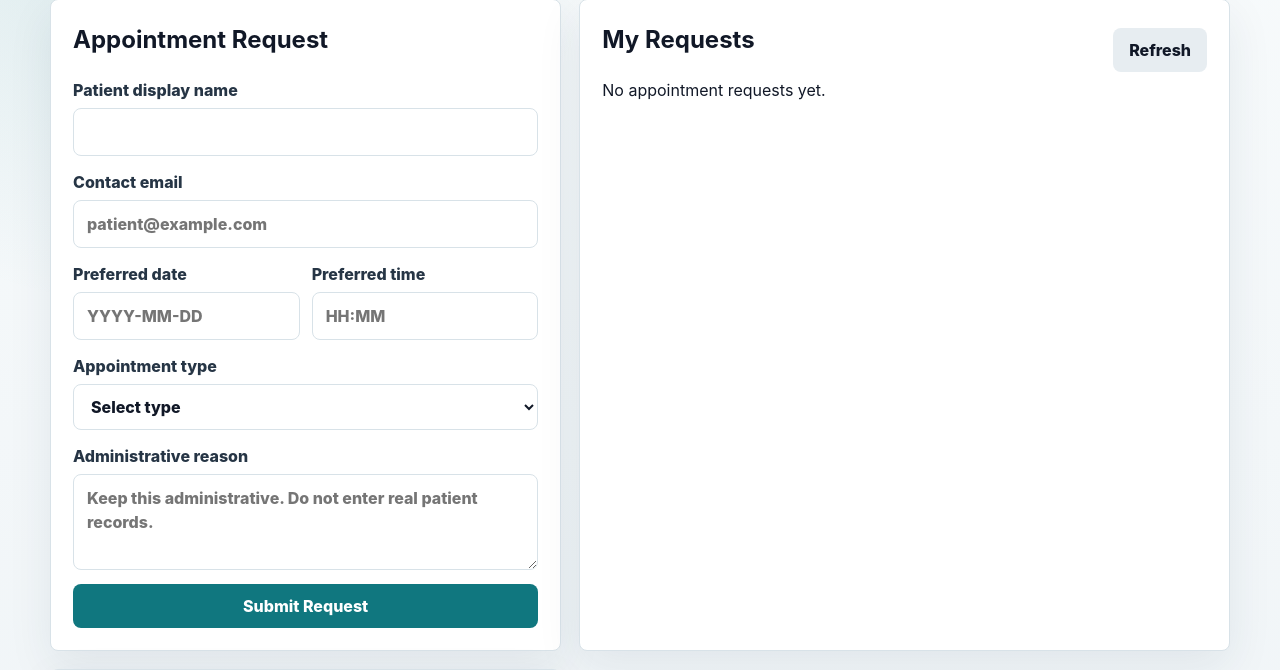
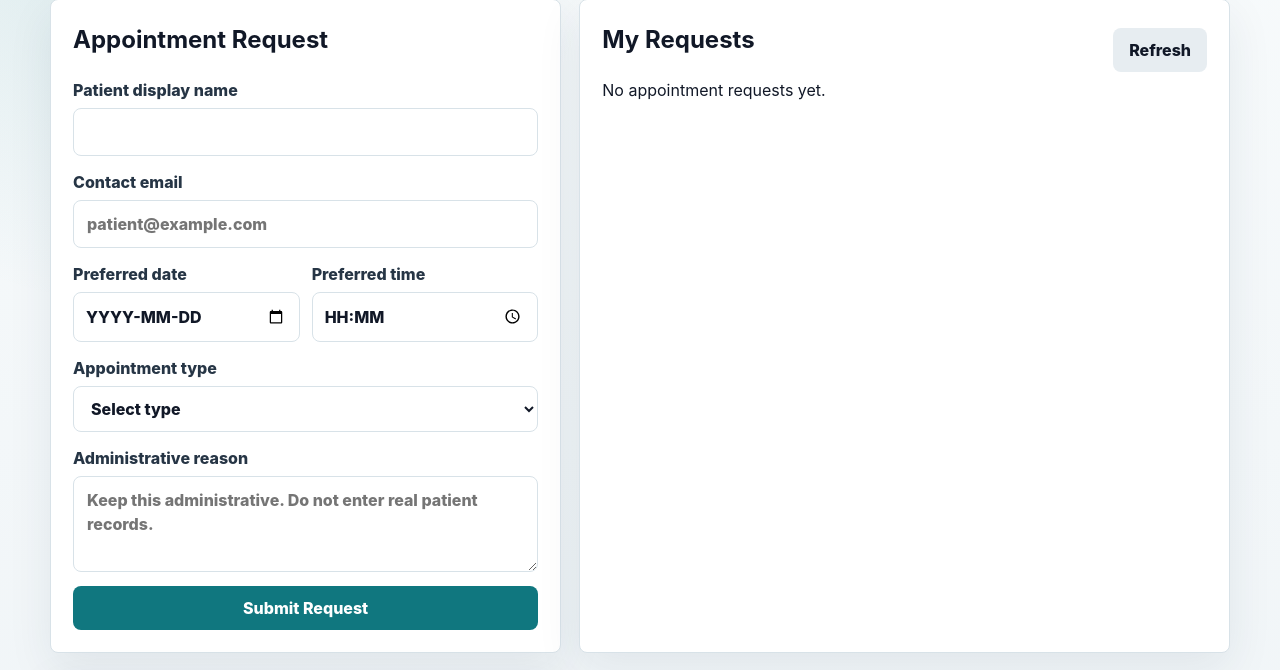
Before and after one commit to XGS61/DTS114, a Flask app: template Task2/clinic_app/templates/patient.html in a window 1280 px wide. Shown: the part 227-897 px from the top of the page. Run offline with Flask 3, Linux system fonts and the light colour scheme; the template is opened without the code that fills it, so the values that code supplies are empty.

Commit message:
Restore native date picker with English placeholder

```diff
--- a/Task2/clinic_app/static/app.js
+++ b/Task2/clinic_app/static/app.js
@@ -10,6 +10,19 @@ const pendingMetric = document.querySelector("#pendingMetric");
 const confirmedMetric = document.querySelector("#confirmedMetric");
 const cancelledMetric = document.querySelector("#cancelledMetric");
 const conflictMetric = document.querySelector("#conflictMetric");
+const nativePickerShells = document.querySelectorAll("[data-native-picker]");
+
+function syncNativePickerPlaceholder(shell) {
+  const input = shell.querySelector("input");
+  shell.classList.toggle("is-empty", !input.value);
+}
+
+nativePickerShells.forEach((shell) => {
+  const input = shell.querySelector("input");
+  syncNativePickerPlaceholder(shell);
+  input.addEventListener("input", () => syncNativePickerPlaceholder(shell));
+  input.addEventListener("change", () => syncNativePickerPlaceholder(shell));
+});
 
 async function api(path, options = {}) {
   const response = await fetch(path, {
--- a/Task2/clinic_app/static/styles.css
+++ b/Task2/clinic_app/static/styles.css
@@ -103,6 +103,50 @@ select:focus,
 textarea:focus {
   outline: 3px solid rgba(16, 119, 127, 0.18);
   border-color: var(--primary);
+}
+
+.native-picker-shell {
+  position: relative;
+  display: block;
+}
+
+.native-picker-shell::before {
+  content: attr(data-placeholder);
+  position: absolute;
+  left: 13px;
+  top: 50%;
+  transform: translateY(-50%);
+  color: var(--ink);
+  font-weight: 800;
+  pointer-events: none;
+  opacity: 0;
+  z-index: 1;
+}
+
+.native-picker-shell.is-empty::before {
+  opacity: 1;
+}
+
+.native-picker-shell input {
+  min-height: 46px;
+  position: relative;
+}
+
+.native-picker-shell.is-empty input,
+.native-picker-shell.is-empty input::-webkit-datetime-edit,
+.native-picker-shell.is-empty input::-webkit-date-and-time-value {
+  color: transparent;
+}
+
+.native-picker-shell input::-webkit-calendar-picker-indicator {
+  cursor: pointer;
+}
+
+.native-picker-shell input:not(:placeholder-shown),
+.native-picker-shell:not(.is-empty) input,
+.native-picker-shell:not(.is-empty) input::-webkit-datetime-edit,
+.native-picker-shell:not(.is-empty) input::-webkit-date-and-time-value {
+  color: var(--ink);
 }
 
 label {
--- a/Task2/clinic_app/templates/patient.html
+++ b/Task2/clinic_app/templates/patient.html
@@ -34,11 +34,15 @@
         <div class="split">
           <label>
             Preferred date
-            <input name="preferred_date" type="text" inputmode="numeric" pattern="\d{4}-\d{2}-\d{2}" placeholder="YYYY-MM-DD" required>
+            <span class="native-picker-shell" data-native-picker data-placeholder="YYYY-MM-DD">
+              <input name="preferred_date" type="date" lang="en" required aria-label="Preferred date">
+            </span>
           </label>
           <label>
             Preferred time
-            <input name="preferred_time" type="text" inputmode="numeric" pattern="\d{2}:\d{2}" placeholder="HH:MM" required>
+            <span class="native-picker-shell" data-native-picker data-placeholder="HH:MM">
+              <input name="preferred_time" type="time" lang="en" required aria-label="Preferred time">
+            </span>
           </label>
         </div>
         <label>
```
Also changed, not shown: Task2/clinic_app/tests/test_app.py (+11 -0 lines), 1 other file.
